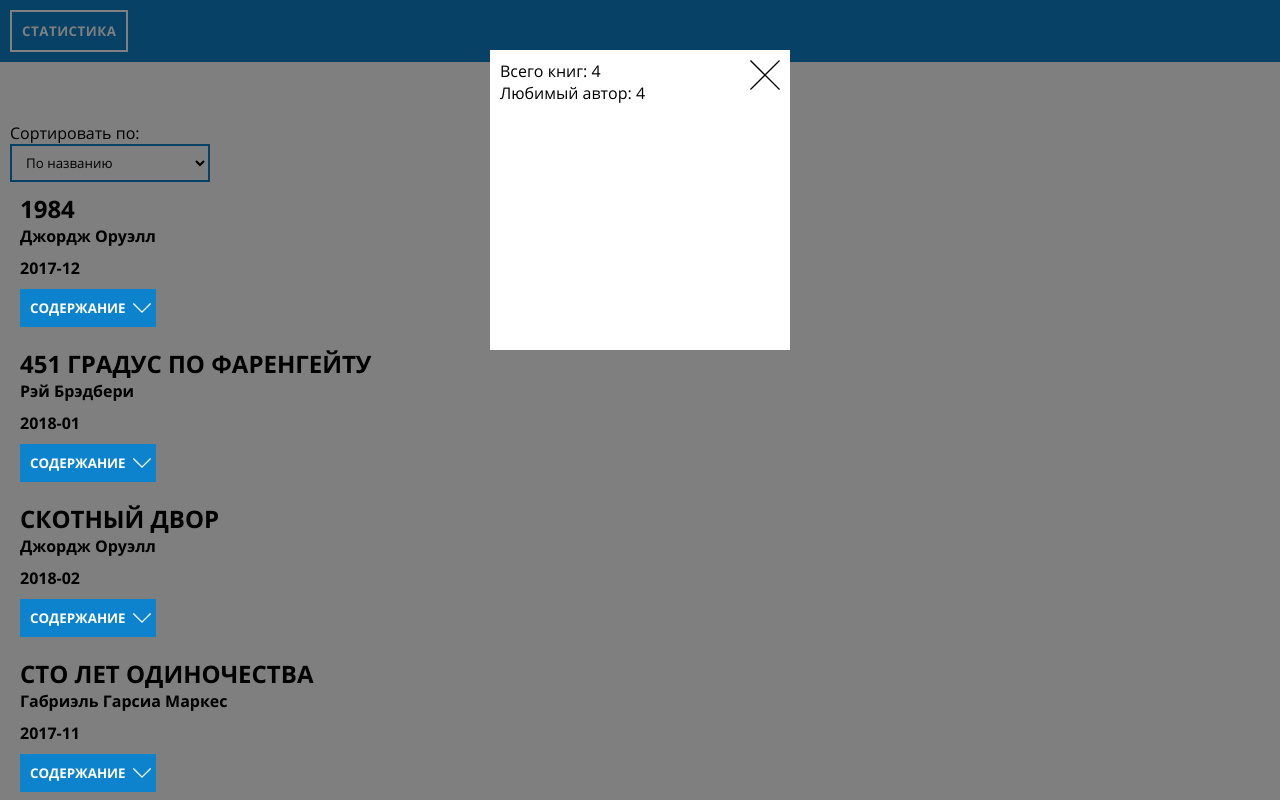
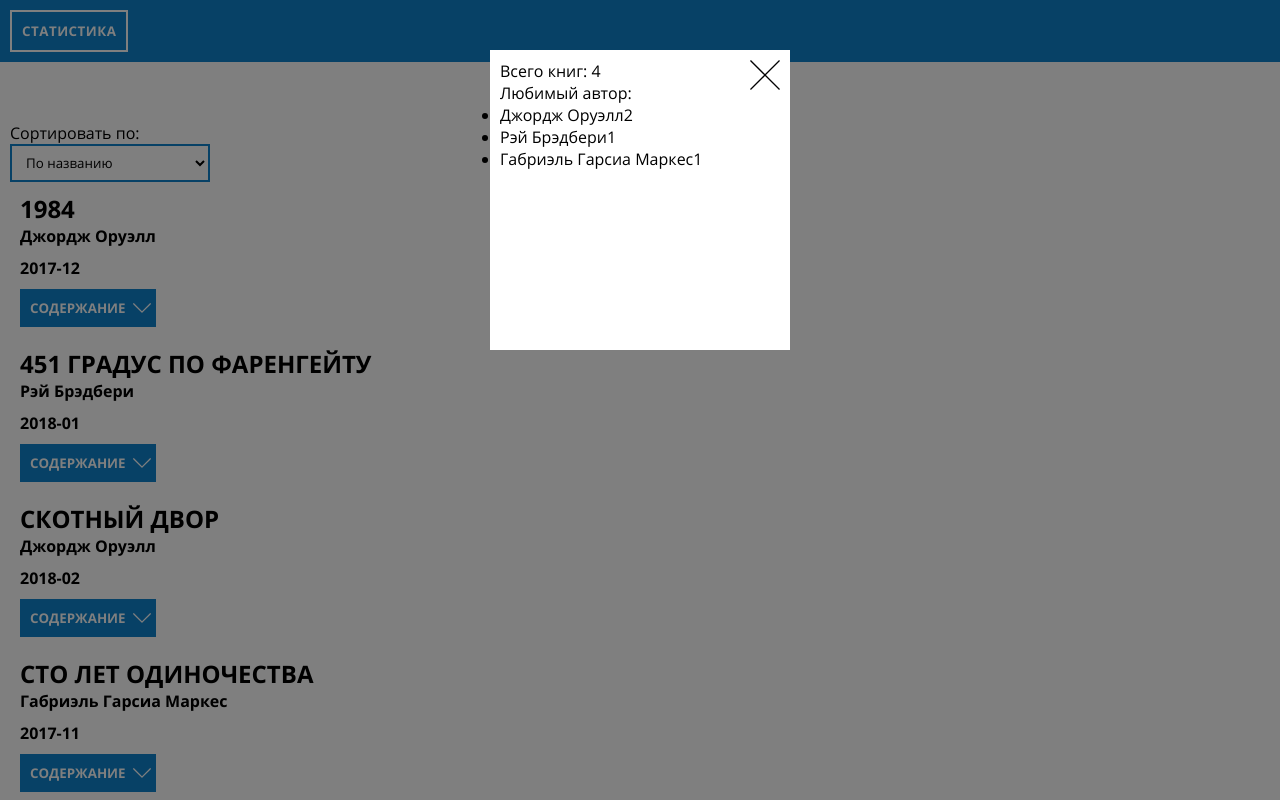
Before and after one commit to blues33/bookshelf, a React (Create React App) app: page / in a window 1280 px wide. Both pictures are taken after a click on the button "СТАТИСТИКА". Built offline with nearby package versions, Linux system fonts and the light colour scheme.

Commit message:
added ordered list of books

```diff
--- a/src/components/Statistics/index.js
+++ b/src/components/Statistics/index.js
@@ -15,6 +15,8 @@ class Statistics extends Component {
 
   calculatingFavoriteAuthor(books) {
     let authorNumber = new Map();
+    let authorNumberArray = [];
+
     books.forEach((item) => {
       if (!authorNumber.has(item.author)) {
           authorNumber.set(item.author, 0);
@@ -22,13 +24,18 @@ class Statistics extends Component {
       authorNumber.set(item.author, authorNumber.get(item.author) + 1)
     })
 
-    return authorNumber;
+    for(let [key, value] of authorNumber) {
+      authorNumberArray.push({author: key, number: value});
+    }
+
+    return authorNumberArray.sort((a, b) => b.number - a.number);
   }
 
 
   render() {
     const {books} = this.props.books;
-    console.log(this.calculatingFavoriteAuthor(books));
+    const authorNumberArray = this.calculatingFavoriteAuthor(books);
+    const authorNumberList = authorNumberArray.map((book) => <li><span>{book.author}</span><span>{book.number}</span></li>);
 
     return (
       <div className="statistics-modal-wrapper" >
@@ -43,7 +50,9 @@ class Statistics extends Component {
 
             <div className="statistics-modal-favorite-author">
               <span>Любимый автор: </span>
-              <span>{books.length}</span>
+              <ul>
+                {authorNumberList}
+              </ul>
             </div>
 
           </div>
--- a/src/components/Statistics/style.css
+++ b/src/components/Statistics/style.css
@@ -5,6 +5,7 @@
   width: 100%;
   height: 100vh;
   background: rgba(0, 0, 0, 0.5);
+  z-index: 1;
 }
 
 
```
